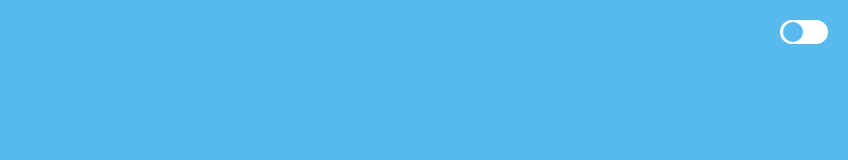
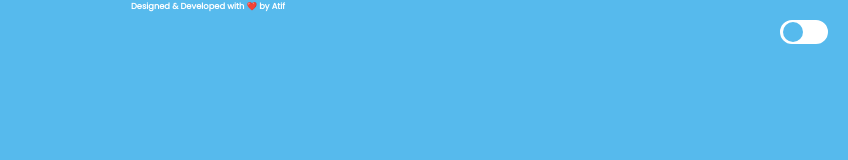
Before and after one commit to Atif0604/TicTacToe, a plain HTML site: page index.html in a window 1280 px wide. Shown: the top 160 px of the page, without its empty margins (432-1280 px from the left). Drawn offline with Linux system fonts and the light colour scheme.

Commit message:
Update index.html

```diff
--- a/index.html
+++ b/index.html
@@ -68,7 +68,9 @@
             <button>Replay</button>
         </div>
     </div>
-
+<div class="p-3 bg-dark td">
+            <h5 style="color: white; text-align: center;">Designed & Developed with &#10084;&#65039; by Atif</h4>
+        </div>
     <script>
         var icon = document.getElementById("icon");
         icon.onclick = function(){
```
